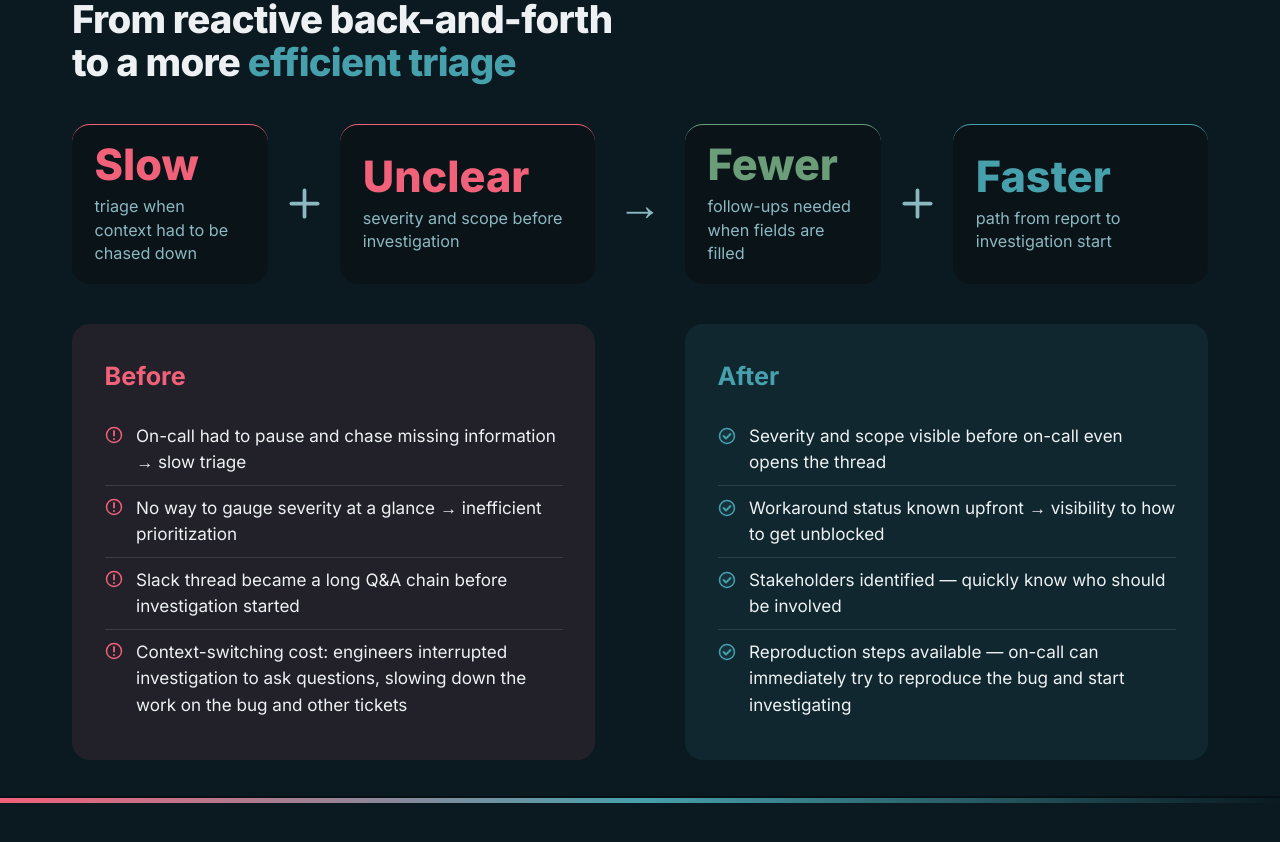
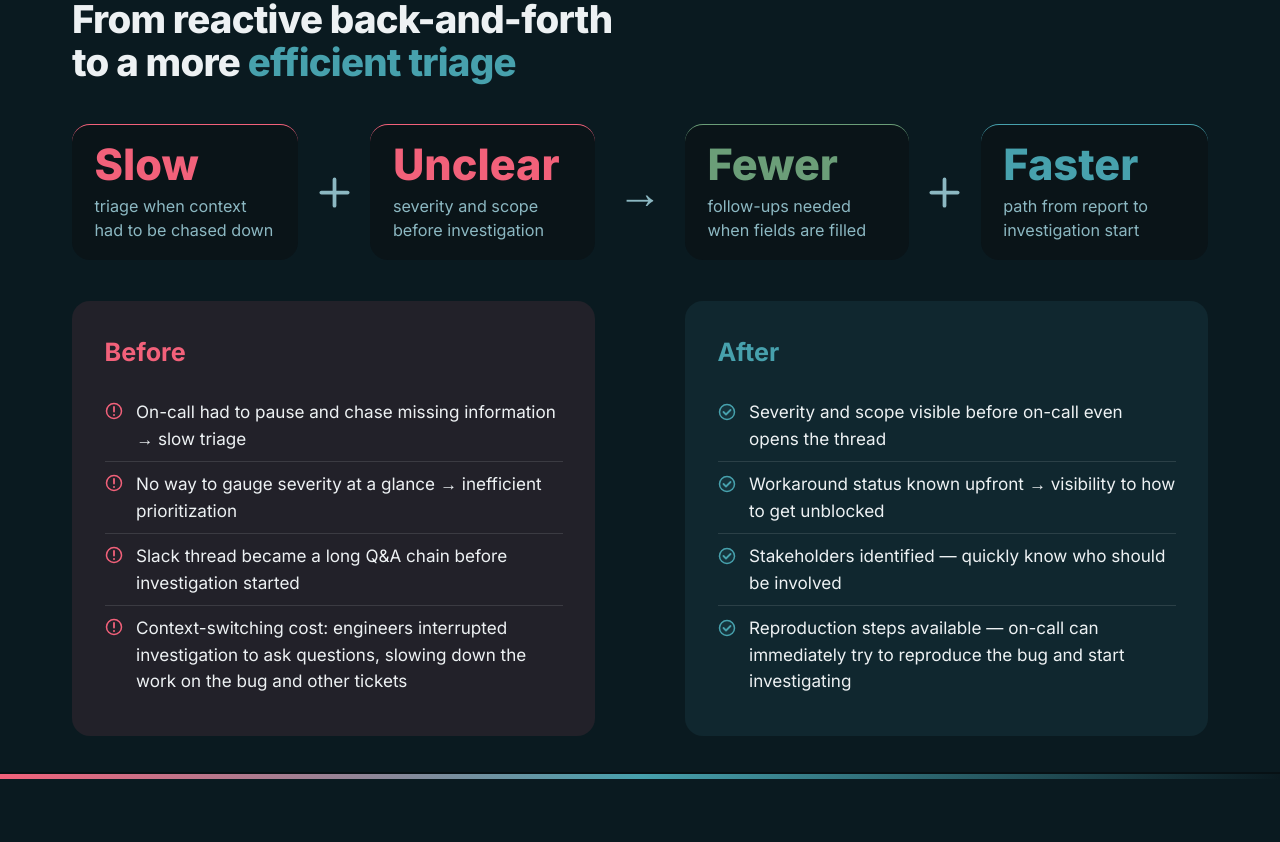
Before and after one commit to jubrito/BugReportTool, a React (Vite) app: page / in a window 1280 px wide. Shown: the part 3000-3842 px from the top of the page. Built offline with nearby package versions, Linux system fonts and the light colour scheme.

Commit message:
style: imrove blocks destribution

```diff
--- a/src/slides/Slide4Impact.jsx
+++ b/src/slides/Slide4Impact.jsx
@@ -100,7 +100,7 @@ function CheckIcon() {
 function StatCard({ value, label, color }) {
   return (
     <div
-      className={`flex flex-1 flex-col justify-center rounded-2xl border-t bg-surface-dark px-5 py-4 ${color}`}
+      className={`flex flex-auto flex-col justify-center rounded-2xl border-t bg-surface-dark px-5 py-4 ${color}`}
     >
       <p className="mb-2 text-[2.4rem] font-extrabold leading-none">{value}</p>
       <p className="whitespace-pre-line text-[0.9rem] leading-[1.45] text-text-muted">
@@ -114,7 +114,7 @@ function StatsRow({ items }) {
   return (
     <div className="flex items-stretch gap-3">
       {items.map((s, i) => (
-        <div key={s.value} className="flex flex-1 items-stretch gap-3 w-full">
+        <div key={s.value} className="flex flex-auto items-stretch gap-3">
           <StatCard {...s} />
           {i < items.length - 1 && (
             <span
```
